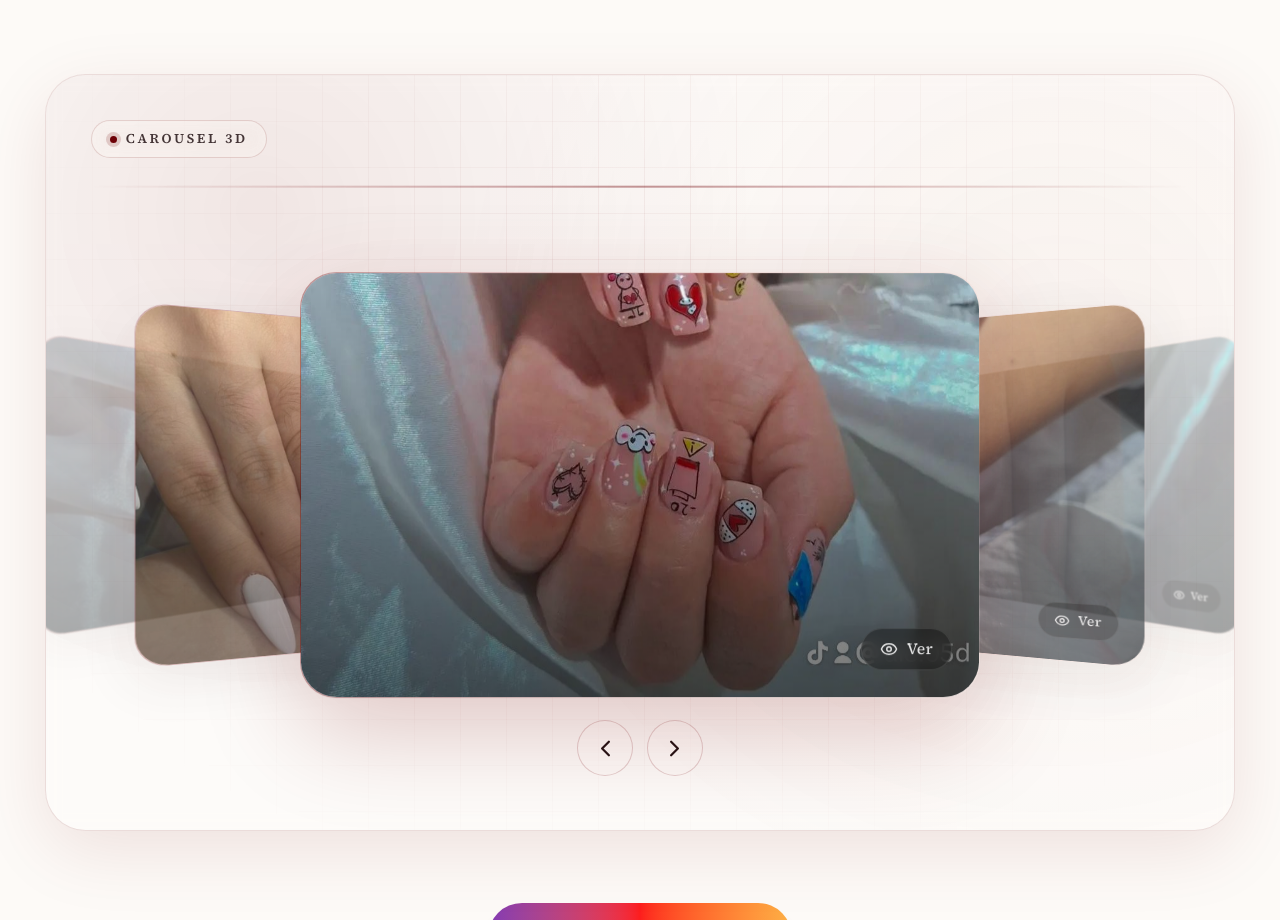
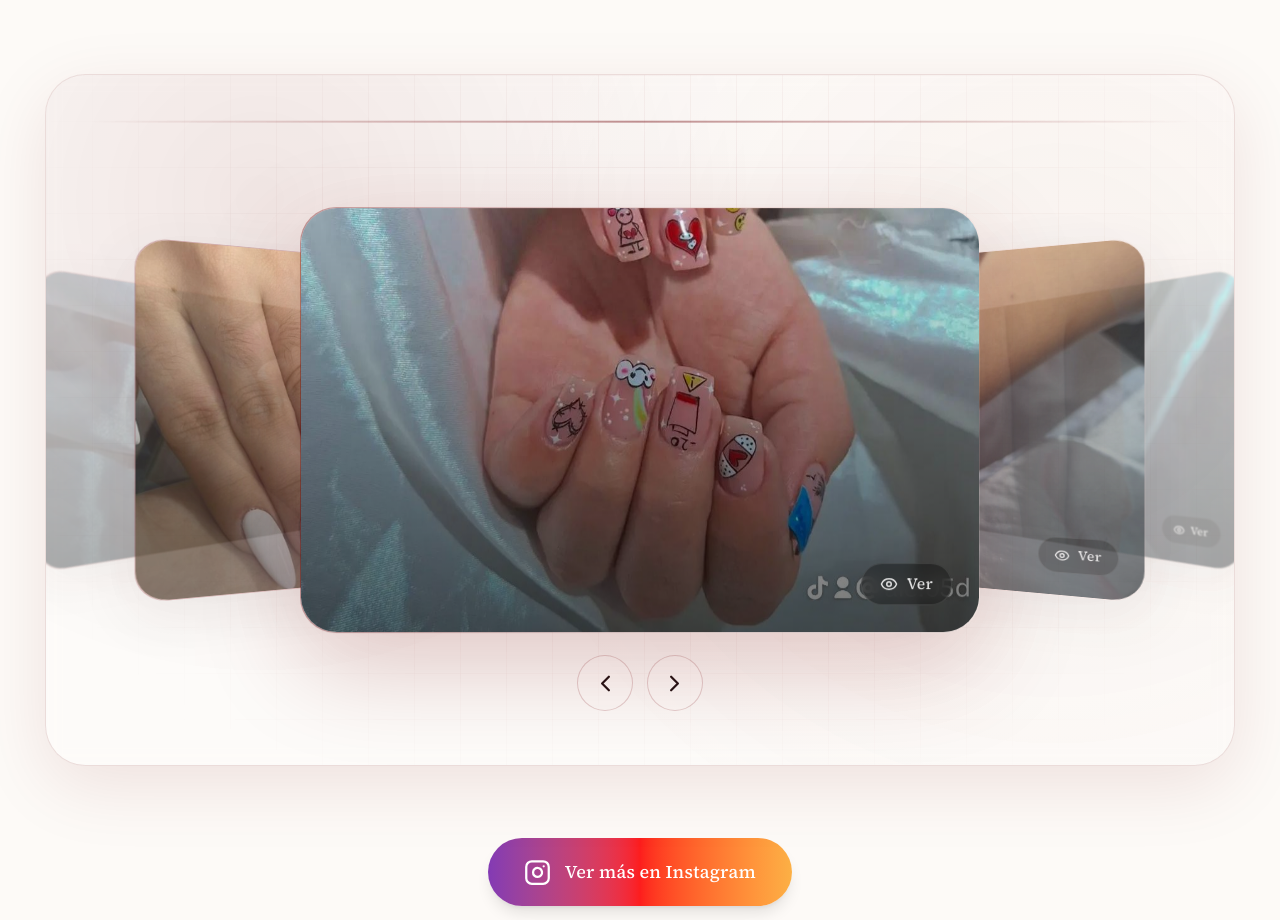
Before and after one commit to AlejandraMontillaucc/Mi-Portafolio-, a Next.js app: page / in a window 1280 px wide. Shown: the part 4271-5191 px from the top of the page. Built offline with nearby package versions, Linux system fonts and the light colour scheme; no server answers.

Commit message:
fix: remove platform-specific swc

```diff
--- a/components/NailsGallery.tsx
+++ b/components/NailsGallery.tsx
@@ -102,13 +102,6 @@ export default function NailsGallery() {
           </div>
 
           <div className="relative mx-auto max-w-6xl">
-            <div className="mb-6 flex flex-col items-center justify-between gap-4 sm:flex-row">
-              <div className="inline-flex items-center gap-2 rounded-full border border-wine/14 bg-background/45 px-4 py-2 text-xs font-semibold uppercase tracking-[0.2em] text-foreground/85 backdrop-blur">
-                <span className="h-1.5 w-1.5 rounded-full bg-wine shadow-[0_0_0_4px_rgba(109,0,6,0.16)]" />
-                Carousel 3D
-              </div>
-            </div>
-
             <div
               className="relative mx-auto h-[420px] w-full sm:h-[520px] lg:h-[600px]"
               style={{ perspective: 1200, transformStyle: 'preserve-3d' }}
```
Also changed, not shown: 1 other file (tests, documents, lock files or other folders).
